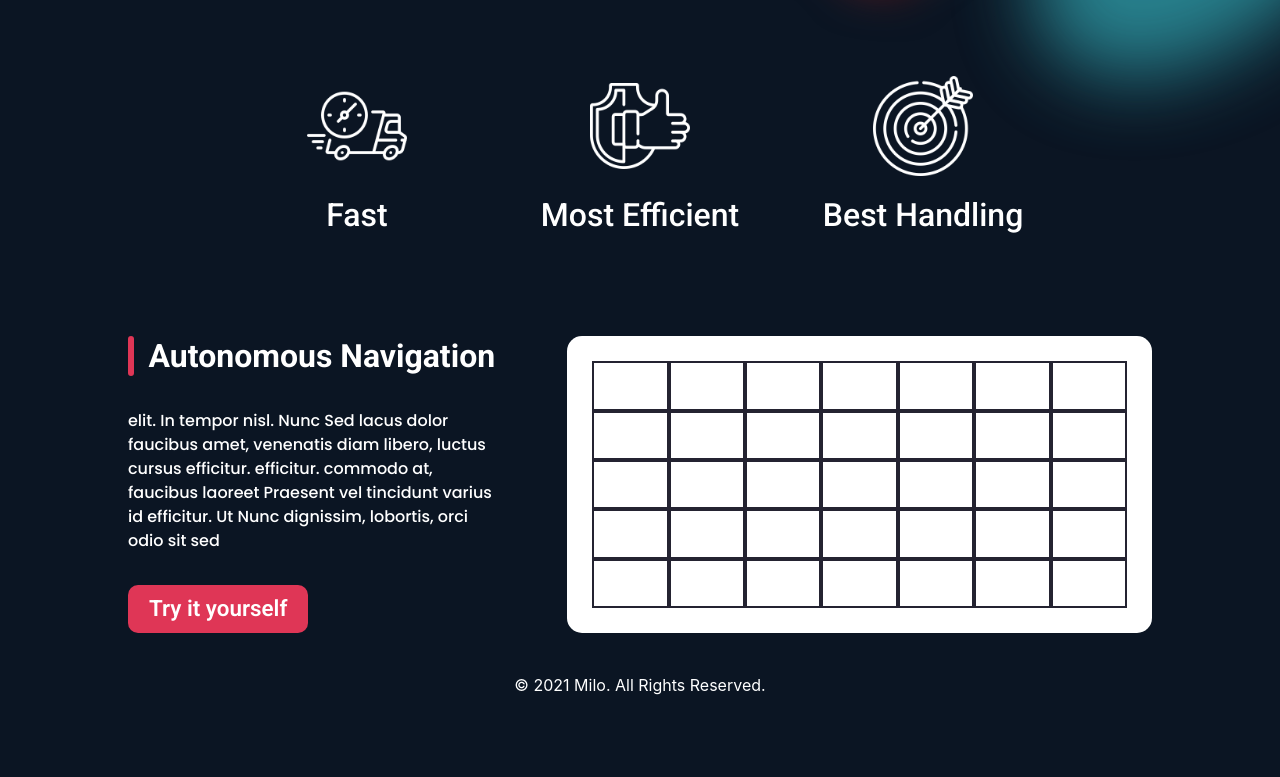
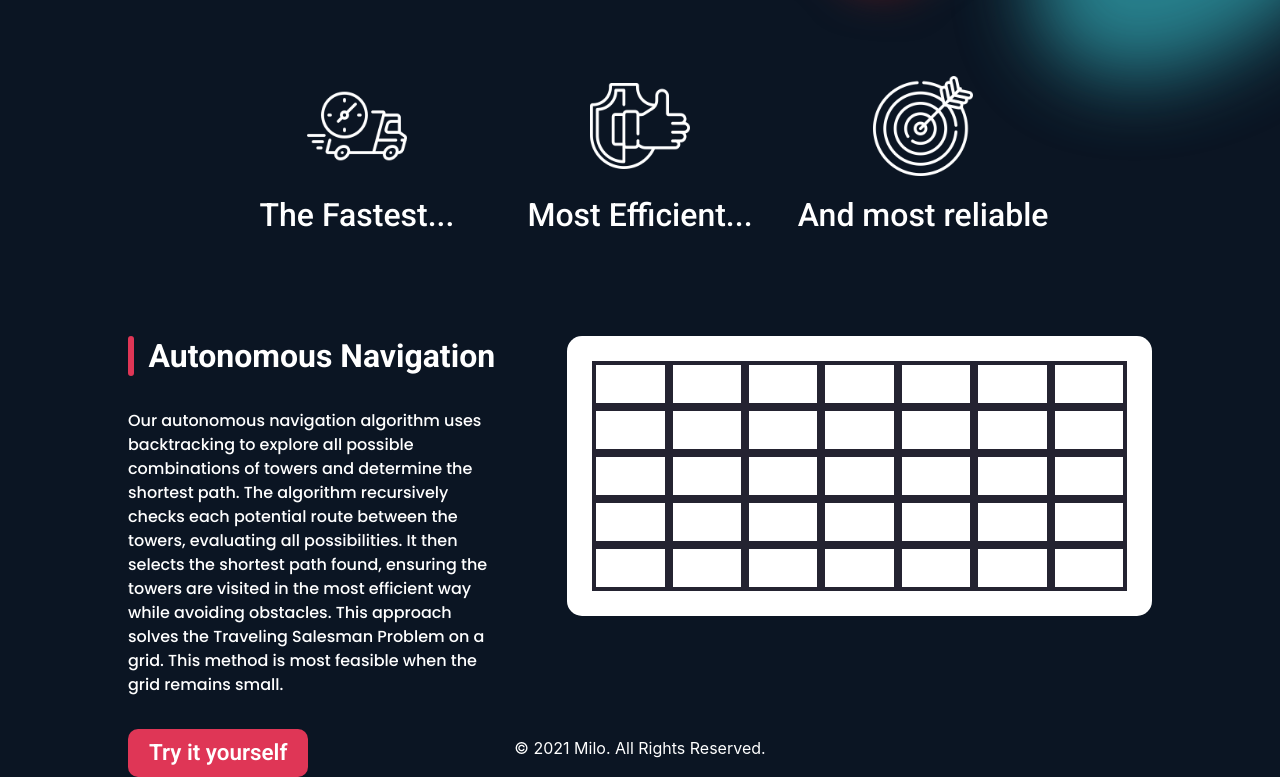
Before and after one commit to Michiel-Vanzeir/Team219, a website: page app/index.html in a window 1280 px wide. Shown: the part 524-1301 px from the top of the page. Before the commit the page ends 1237 px from the top, so only its background shows below. Drawn offline with nearby package versions, Linux system fonts and the light colour scheme; no server answers.

Commit message:
Content update

```diff
--- a/app/css/style.css
+++ b/app/css/style.css
@@ -134,6 +134,10 @@ body {
     margin-top: 4%;
 }
 
+.navigation-column {
+    height: 35vh;
+}
+
 .grid-container {
     display: grid;
     gap: 0;
@@ -146,13 +150,13 @@ body {
     width: 100%;
     height: 100%;
     box-sizing: border-box;
-    border: 2px solid #242331;
+    border: 4px solid #242331;
 }
 
 .footer {
     color: white;
     text-align: center;
-    margin-top: 5vh;
+    margin-top: 15vh;
 }
 
 /* AUTONOMOUS NAVIGATION INTERACTIVITY */
@@ -230,8 +234,21 @@ form h4 {
     margin-top: 10px;
 }
 
+.visited-right {
+    border-right-color: green;
+}
 
+.visited-left {
+    border-left-color: green;
+}
 
+.visited-up {
+    border-top-color: green;
+}
+
+.visited-down {
+    border-bottom-color: green;
+}
 
 /* BACKGROUND FIGURES */
 .ellipses {
--- a/app/index.html
+++ b/app/index.html
@@ -51,34 +51,35 @@
     <div class="row properties">
       <div class="col-md-4">
         <img src="images/Fast.png" class="icon" alt="" />
-        <h2>Fast</h2>
+        <h2>The Fastest...</h2>
       </div>
       <div class="col-md-4">
         <img src="images/Reliable.png" class="icon" alt="" />
-        <h2>Most Efficient</h2>
+        <h2>Most Efficient...</h2>
       </div>
       <div class="col-md-4">
         <img src="images/Accurate.png" class="icon" alt="" />
-        <h2>Best Handling</h2>
+        <h2>And most reliable</h2>
       </div>
     </div>
 
     <!-- NAVIGATION SECTION -->
     <div class="row navigation-section">
-      <div class="col-lg-5 navigation-text">
+      <div class="col-lg-5 navigation-text navigation-column">
         <div class="vertical-line"></div>
         <h2>Autonomous Navigation</h2>
         <p>
-          elit. In tempor nisl. Nunc Sed lacus dolor faucibus amet, venenatis
-          diam libero, luctus cursus efficitur. efficitur. commodo at,
-          faucibus laoreet Praesent vel tincidunt varius id efficitur. Ut Nunc
-          dignissim, lobortis, orci odio sit sed
+          Our autonomous navigation algorithm uses backtracking to explore all possible combinations of towers and
+          determine the shortest path. The algorithm recursively checks each potential route between the towers,
+          evaluating all possibilities. It then selects the shortest path found, ensuring the towers are visited in the
+          most efficient way while avoiding obstacles. This approach solves the Traveling Salesman Problem on a grid.
+          This method is most feasible when the grid remains small.
         </p>
         <button type="button" class="btn navigation-btn">
           Try it yourself
         </button>
       </div>
-      <div class="col-lg-7">
+      <div class="col-lg-7 navigation-column">
         <div class="path-card">
           <div class="path-card-inner">
             <div class="path-card-front">
@@ -97,13 +98,13 @@
                 </div>
                 <div class="input-pair">
                   <label for="green_towers" class="form-label">Green Towers:</label>
-                  <input type="text" id="green_towers" name="green_towers" class="form-input" value="(3,3),(1,6)"/>
+                  <input type="text" id="green_towers" name="green_towers" class="form-input" value="(3,3),(1,6)" />
                 </div>
                 <div class="input-pair">
                   <label for="red_towers" class="form-label">Red Towers:</label>
-                  <input type="text" id="red_towers" name="red_towers" class="form-input" value="(4,4),(1,2)"/>
+                  <input type="text" id="red_towers" name="red_towers" class="form-input" value="(4,4),(1,2)" />
                 </div>
-                <button type="button" class="btn path-btn">Generate Path</button>
+                <button type="button" class="btn path-btn">Find Optimal Path</button>
               </form>
 
             </div>
@@ -127,7 +128,7 @@
       <script src="https://cdn.jsdelivr.net/npm/bootstrap@4.0.0/dist/js/bootstrap.min.js"
         integrity="sha384-JZR6Spejh4U02d8jOt6vLEHfe/JQGiRRSQQxSfFWpi1MquVdAyjUar5+76PVCmYl"
         crossorigin="anonymous"></script>
-        <script defer src="index.js"></script>
+      <script defer src="index.js"></script>
 </body>
 
 </html>
```
